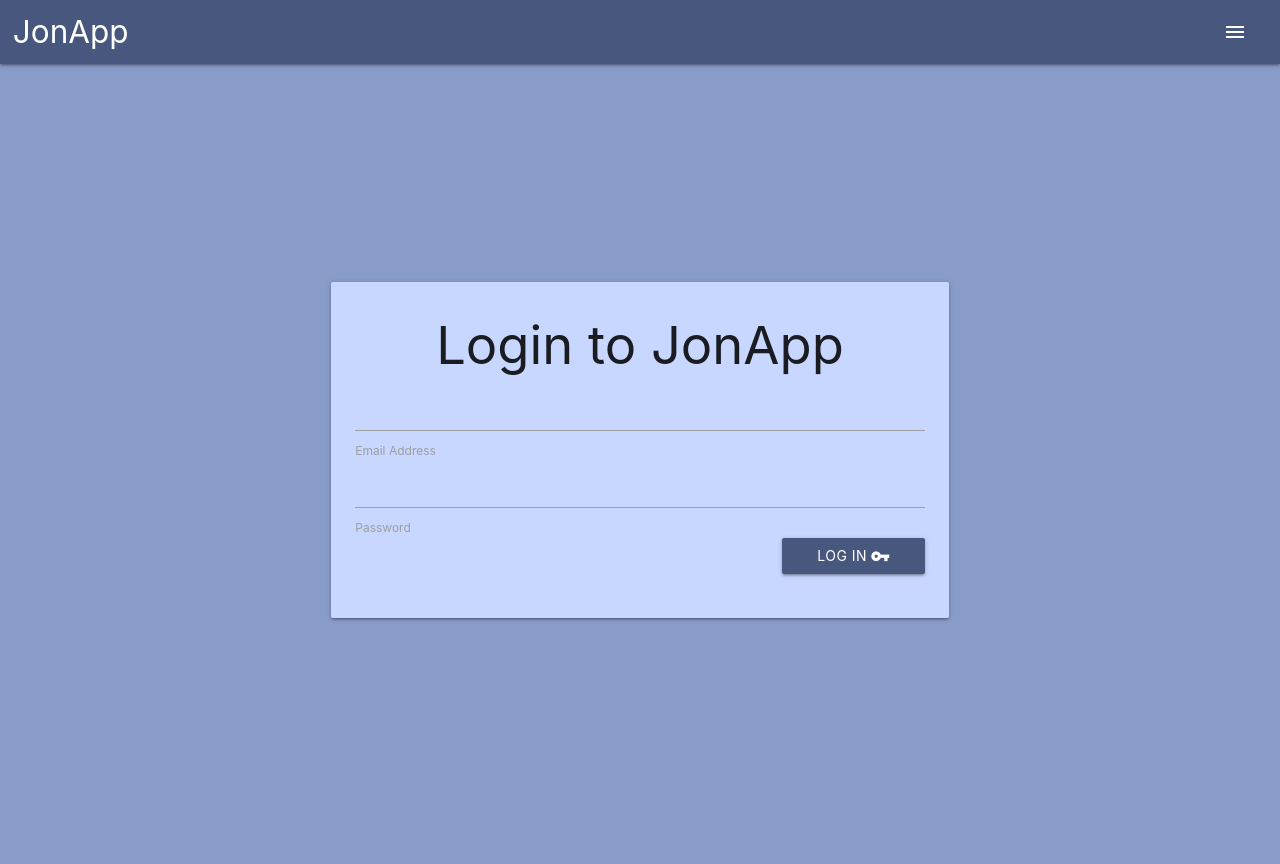
After one commit to flamingchickens1540/jonapp2, a Flask app: page /login in a window 1280 px wide. The commit adds this page. Run offline with Flask 2, Linux system fonts and the light colour scheme; parts of the project's set-up code (start-up, migrations or seed data) failed here and were passed over; some web fonts are replaced.

Commit message:
Login Page and UI Updates.

```diff
--- a/main.py
+++ b/main.py
@@ -25,6 +25,9 @@ def index():
     return render_template("index.html",
                            user_name="Seth Knights")
 
+@app.route("/login")
+def login():
+    return render_template("supervisor/login.html")
 
 # <supervisor>
 
--- a/static/css/style.css
+++ b/static/css/style.css
@@ -53,6 +53,13 @@ a.btn {
     vertical-align: middle;
     display: flex;
     align-items: center;
+}
+
+.loginbutton {
+    width: 25%;
+    display: flex;
+    align-items: center;
+    justify-content: center;
 }
 
 footer {
@@ -142,6 +149,32 @@ i {
     margin: auto;
 }
 
+#SignUpModal {
+    width: 50%;
+    overflow: hidden;
+}
+
+.padded {
+    padding-left: 1.25%;
+    padding-right: 1.25%;
+}
+
+.buttonicon {
+    padding-left: 3%;
+}
+
+#login-container {
+    min-height: 100vh; /* These two lines are counted as one :-)       */
+
+    display: flex;
+    align-items: center;
+}
+
+@media only screen and (max-width: 1440px) {
+    #userModal {
+        width: 30%
+    }
+}
 
 @media only screen and (max-width: 1024px) {
     .table-title {
@@ -149,6 +182,9 @@ i {
     }
     #userModal {
         width: 60%
+    }
+    .loginbutton {
+        width: 20%;
     }
 }
 
@@ -159,6 +195,9 @@ i {
     #userModal {
         width: 70%
     }
+    .loginbutton {
+        width: 20%;
+    }
 }
 
 @media only screen and (max-width: 600px) {
@@ -168,4 +207,8 @@ i {
     #userModal {
         width: 80%
     }
+    .loginbutton {
+        width: 100%;
+        margin-top: 5%;
+    }
 }
--- /dev/null
+++ b/templates/supervisor/login.html
@@ -0,0 +1,67 @@
+<!DOCTYPE html>
+<html lang="en">
+<head>
+    <title>Jon App 2</title>
+    <meta charset="utf-8">
+    <meta content="width=device-width, initial-scale=1" name="viewport">
+
+    <!--  Open Graph Tags  -->
+    <meta content="Jon App 2" property="og:title"/>
+    <meta content="Revolutionizing employment for those with cognitive disabilities." property="og:description"/>
+    <meta content="en_US" property="og:locale"/>
+    <meta content="Jon App 2" property="og:site_name"/>
+    <meta content="https://jonapp.nate.to/" property="og:url"/>
+    <meta content="https://jonapp.nate.to/img/logo.png" property="og:image"/> <!-- TODO -->
+
+    <!--  CSS  -->
+    <link href="/static/css/style.css" rel="stylesheet">
+    <link href="https://cdnjs.cloudflare.com/ajax/libs/materialize/1.0.0/css/materialize.min.css" rel="stylesheet">
+    <link rel="stylesheet" href="https://use.typekit.net/ngj4yzz.css">
+    <link href="https://fonts.googleapis.com/icon?family=Material+Icons" rel="stylesheet">
+
+    <!--  Vendor libraries  -->
+    <script src="/static/js/vendor/jquery-3.4.1.min.js"></script>
+    <script src="https://cdnjs.cloudflare.com/ajax/libs/materialize/1.0.0/js/materialize.min.js"></script>
+</head>
+<body>
+    <div class="navbar-fixed">
+        <nav>
+            <div class="nav-wrapper">
+                <a href="#" class="brand-logo" id="navBrand">JonApp</a>
+
+                <ul class="right">
+                    <a href="#" data-target="mobile-nav" class="sidenav-trigger show-on-medium-and-up"><i class="material-icons">menu</i></a>
+                </ul>
+            </div>
+        </nav>
+    </div>
+    <div id="login-container">
+        <div class="row">
+            <div class="col s12 m12 l6 offset-l3">
+                <div class="card-panel">
+                    <div class="row">
+                        <form method="post" action="">
+                            <div class="col s12 m12 l12 center-align">
+                                <span class="table-title">Login to JonApp</span>
+                            </div>
+                            <div class="col s12 m12 padded">
+                                <input id="email" type="email" class="validate" name="email" required>
+                                <label for="email">Email Address</label>
+                            </div>
+                            <div class="col s12 m12 l12 padded">
+                                <input id="password" type="password" class="validate" name="password" required>
+                                <label for="password">Password</label>
+                            </div>
+                            <div class="col s12 m12 l12">
+                                <a href="#" class="waves-effect waves-light btn loginbutton right center-align" type="submit">Log In
+                                    <i class="material-icons buttonicon">vpn_key</i>
+                                </a>
+                            </div>
+                        </form>
+                    </div>
+                </div>
+            </div>
+        </div>
+    </div>
+</body>
+</html>
```
Also changed, not shown: templates/index.html (+51 -18 lines).
